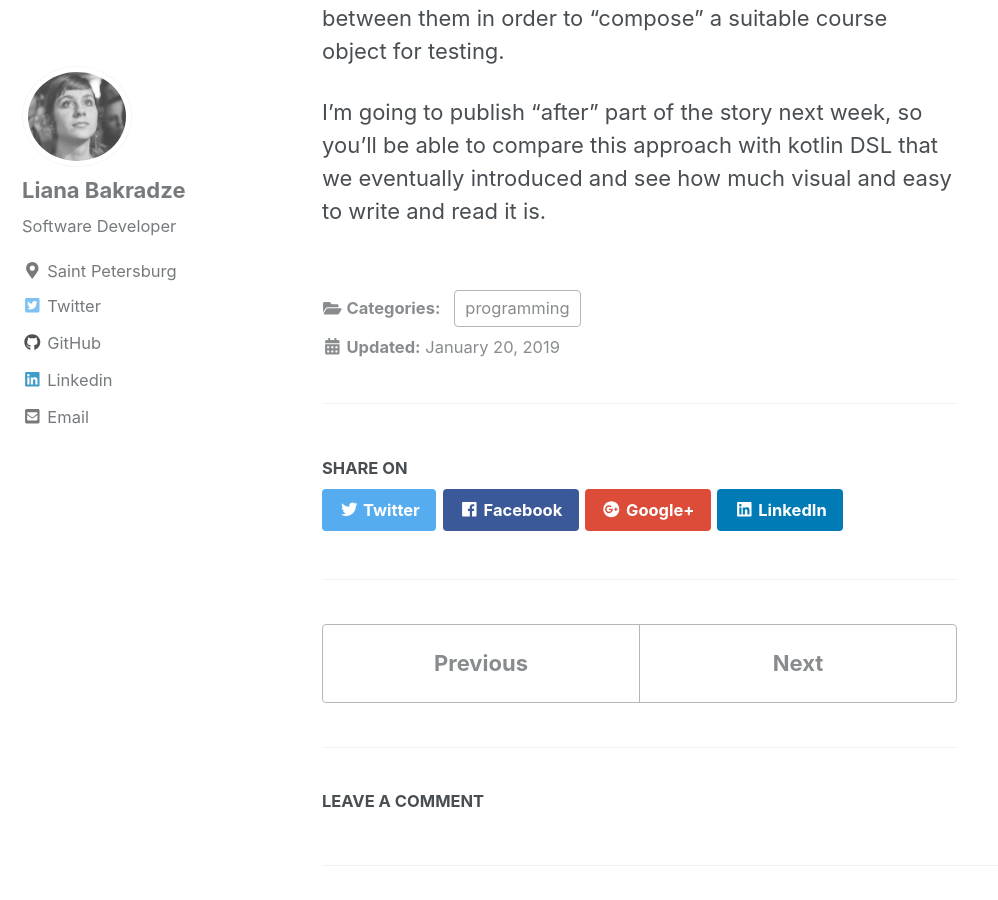
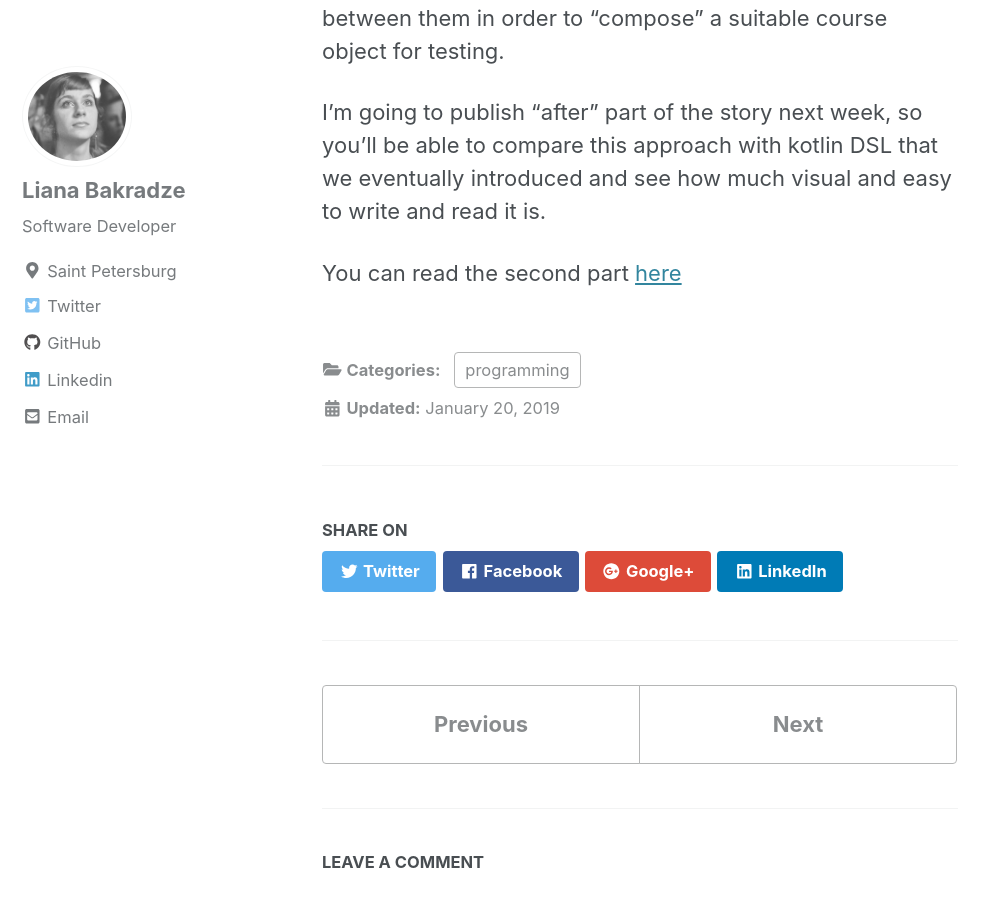
Before and after one commit to medvector/medvector.github.io, a Jekyll site: the page built from _posts/2019-01-20-dsl-before.markdown, in a window 1280 px wide and 900 px high, scrolled down 4747 px. Shown: the whole window, without its empty margins (0-998 px from the left). Built offline with Jekyll 4.4.1, drawn with Linux system fonts in a browser that asks for light colours; cached includes are drawn as plain includes; nearby versions of some CDN libraries; comment, search, counter and statistics services are not loaded.

Commit message:
add link to the second part of dsl story

```diff
--- a/_posts/2019-01-20-dsl-before.markdown
+++ b/_posts/2019-01-20-dsl-before.markdown
@@ -134,3 +134,5 @@ object for testing.
 
 I'm going to publish "after" part of the story next week, so you'll be able to compare this approach with kotlin DSL that we eventually
 introduced and see how much visual and easy to write and read it is.
+
+You can read the second part [here](https://medvector.github.io/programming/dsl-after/)
```
